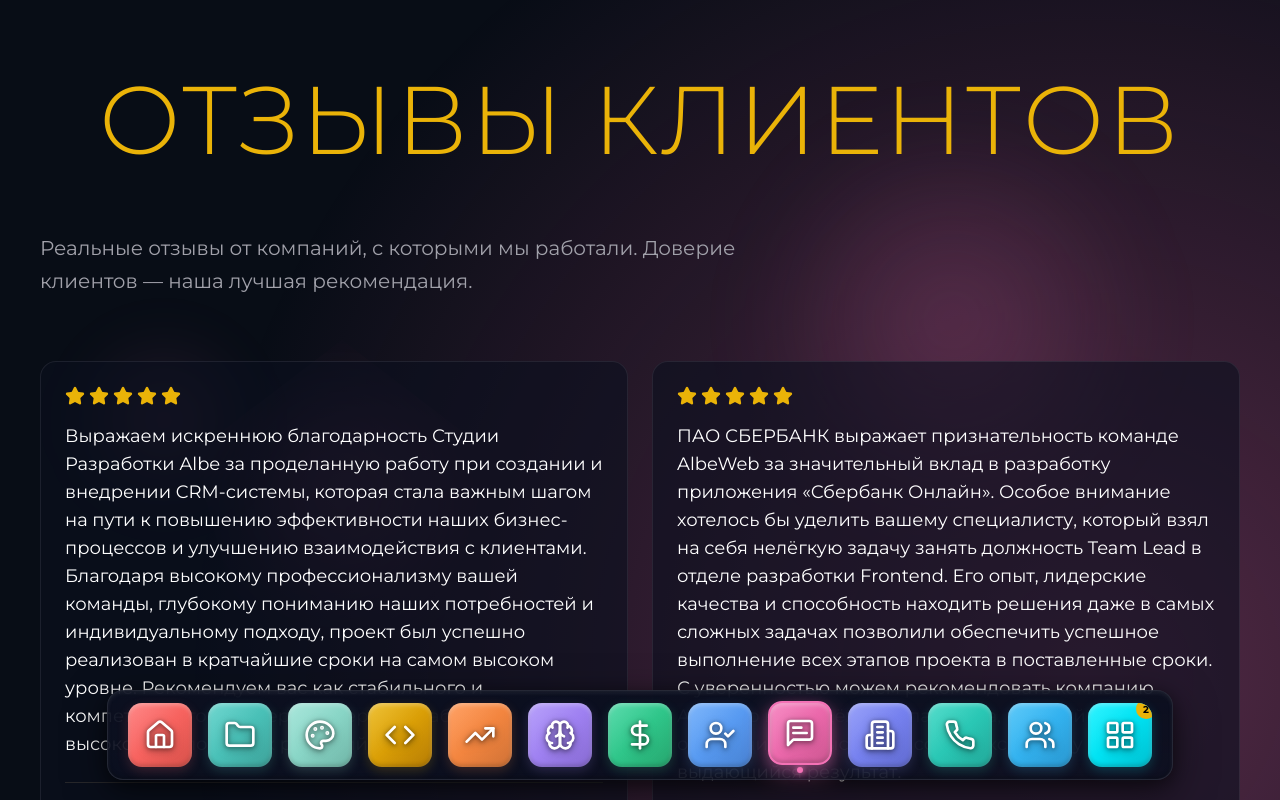
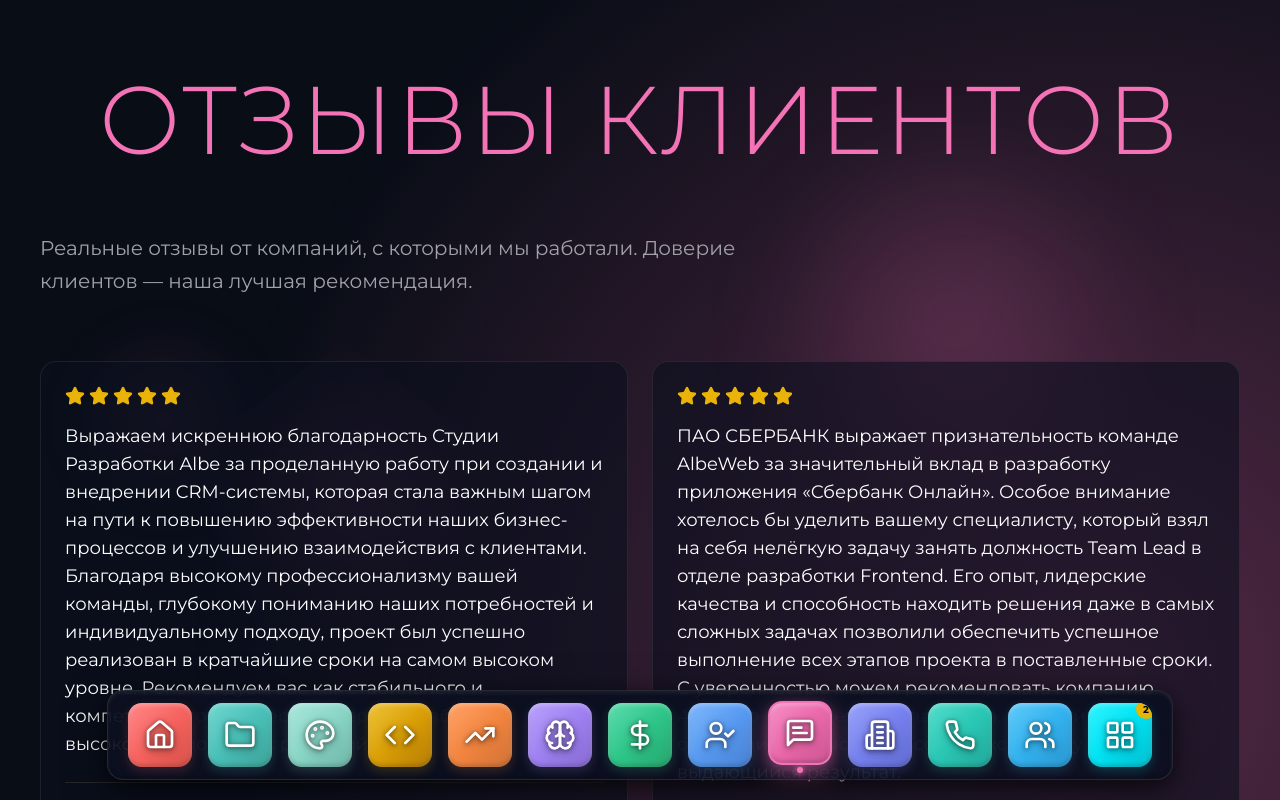
Before and after one commit to pr-poehali-dev/premium-agency-site, a React (Vite) app: page /reviews in a window 1280 px wide. Shown: the top 800 px of the page. Built offline with nearby package versions, Linux system fonts and the light colour scheme; a web font is replaced by a local one.

Commit message:
Страница отзывы тут меняем только заголовок под цвет иконки из меню

```diff
--- a/src/pages/Reviews.tsx
+++ b/src/pages/Reviews.tsx
@@ -106,7 +106,7 @@ const Reviews = () => {
       <PageTransition>
         <PageContainer>
           <div className="mb-16">
-            <PageTitle>ОТЗЫВЫ КЛИЕНТОВ</PageTitle>
+            <PageTitle color="#F472B6">ОТЗЫВЫ КЛИЕНТОВ</PageTitle>
             <p className="text-zinc-400 font-montserrat text-xl max-w-3xl mt-6 leading-relaxed">
               Реальные отзывы от компаний, с которыми мы работали. Доверие клиентов — наша лучшая рекомендация.
             </p>
```
